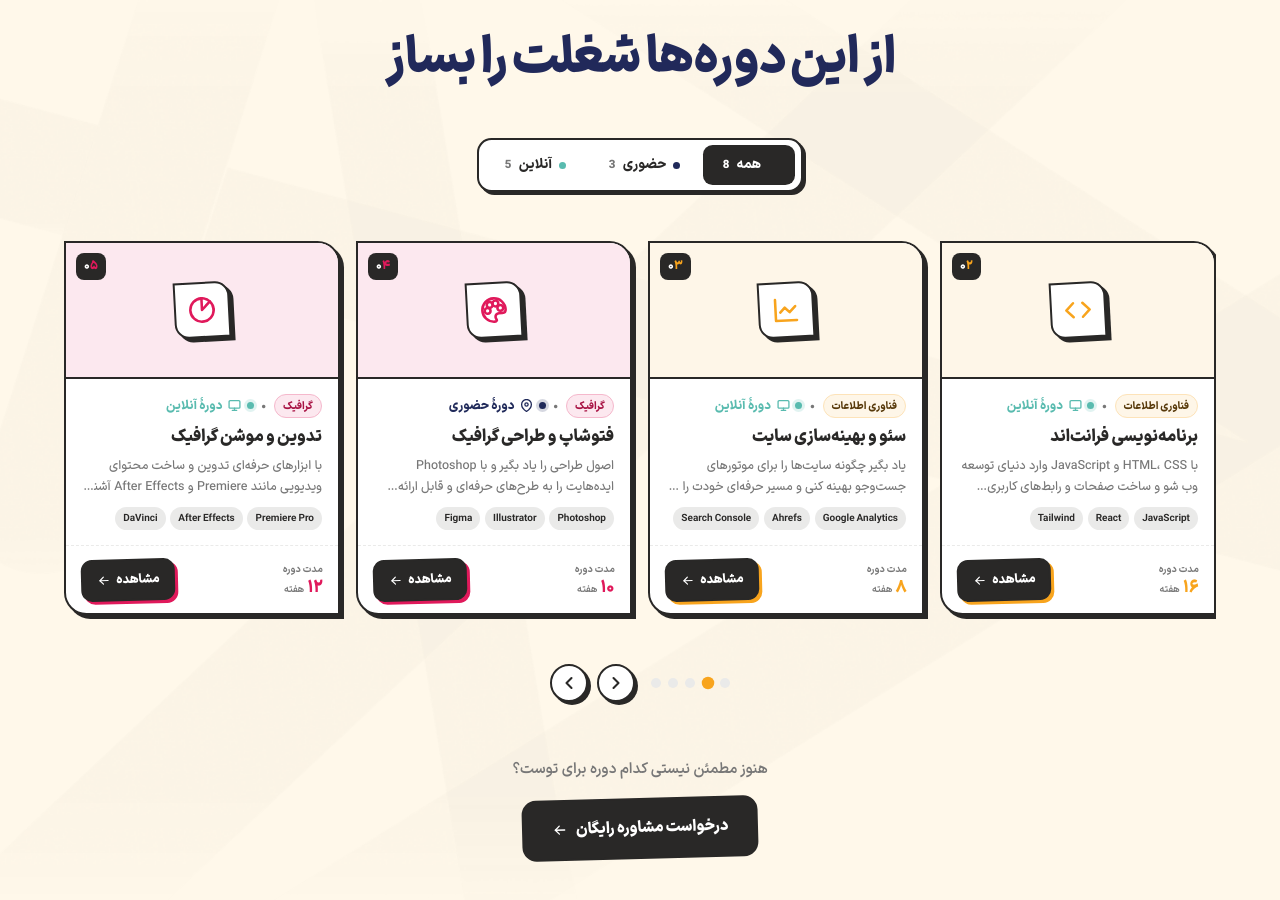
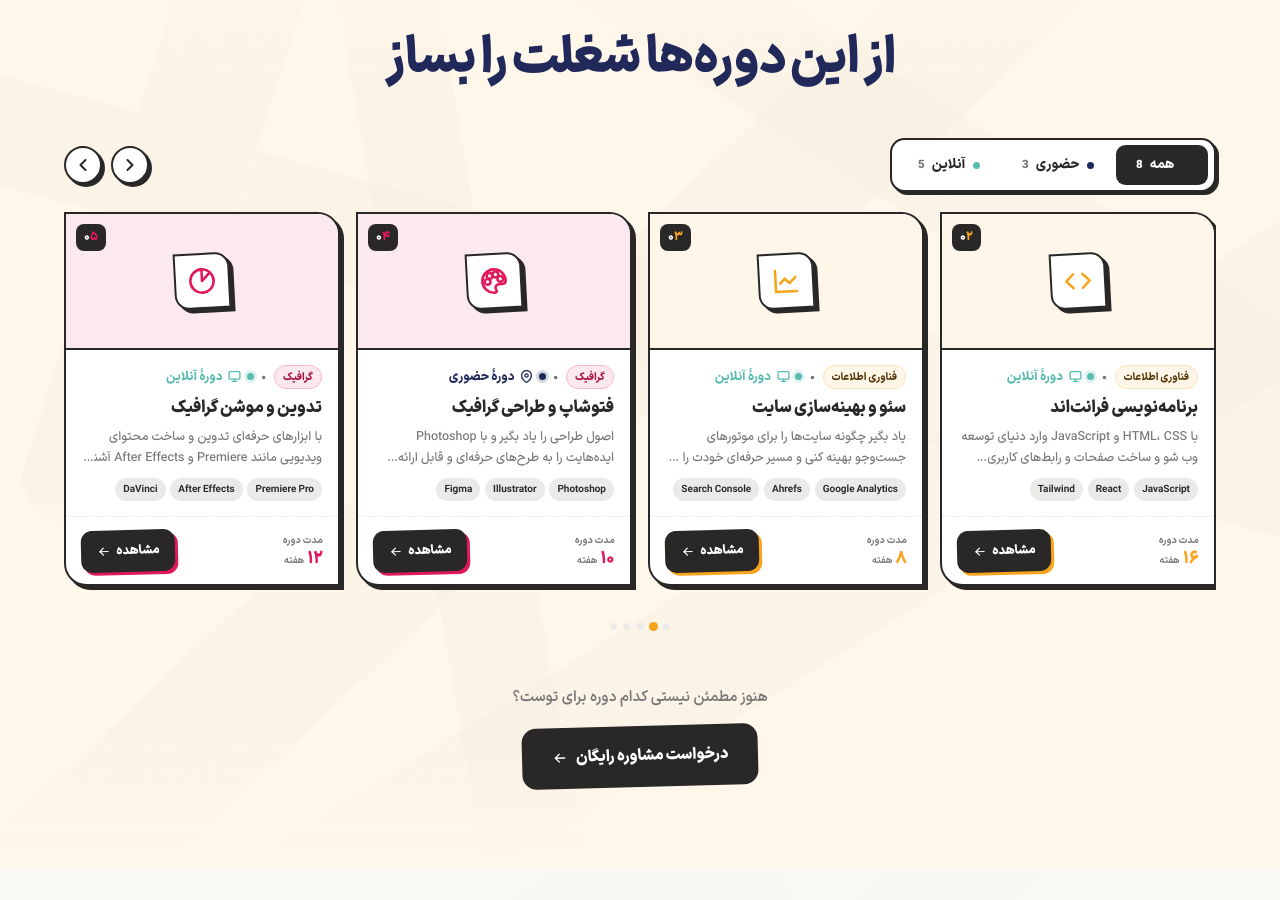
Before and after one commit to MohammadMehdiSadeghi/rokad-college, a React (Vite) app: page / in a window 1280 px wide. Shown: the part 3320-4220 px from the top of the page. Built offline with nearby package versions, Linux system fonts and the light colour scheme; the HTML template or start-up script is replaced by a standard one; a web font is replaced by a local one.

Commit message:
courses: filters right arrows left dots centered small

```diff
--- a/src/index.css
+++ b/src/index.css
@@ -2521,19 +2521,21 @@ a:focus-visible, button:focus-visible {
 .v2-track { display: flex; gap: 16px; transition: transform .5s cubic-bezier(.4,0,.2,1); will-change: transform; }
 .v2-slide { flex: 0 0 auto; }
 
-/* ---- Nav row ---- */
-.v2-nav {
-  display: flex; align-items: center; justify-content: center; gap: 1rem;
-  margin-top: 1.6rem;
-}
-.v2-dots { display: flex; gap: .45rem; }
+/* ---- Controls row (filters right + arrows left) ---- */
+.v2-controls {
+  display: flex; align-items: center; justify-content: space-between;
+  gap: 1rem; flex-wrap: wrap; margin-bottom: .6rem;
+}
+
+/* ---- Dots centered below carousel ---- */
+.v2-dots { display: flex; justify-content: center; gap: .4rem; margin-top: .8rem; }
 .v2-dot {
-  width: 10px; height: 10px; border-radius: 50%;
+  width: 7px; height: 7px; border-radius: 50%;
   background: var(--ink-light); border: none; padding: 0; cursor: pointer;
   transition: background .25s, transform .25s;
 }
 .v2-dot:hover { background: var(--ink-muted); transform: scale(1.15); }
-.v2-dot.active { background: var(--college); transform: scale(1.25); }
+.v2-dot.active { background: var(--college); transform: scale(1.3); }
 .v2-nav-arrows { display: flex; gap: .55rem; }
 .v2-icon-btn {
   display: flex; align-items: center; justify-content: center;
@@ -2659,7 +2661,6 @@ a:focus-visible, button:focus-visible {
 .v2-action .v2-btn svg { width: 14px; height: 14px; }
 
 /* ---- V3 Segmented filter (حضوری/آنلاین) ---- */
-.segbar { display: flex; justify-content: center; margin: 0 auto 2.4rem; }
 .segment {
   background: var(--white);
   border: 2px solid var(--ink);
@@ -4268,7 +4269,7 @@ a:focus-visible, button:focus-visible {
 /* --- صفحهٔ اصلی --- */
 @media (max-width: 600px) {
   /* فیلتر سگمنتی سکشن دوره‌ها: داخل خودش اسکرول افقی بگیرد */
-  .segbar { justify-content: flex-start; overflow-x: auto; padding-bottom: 6px; }
+  .segment { max-width: 100%; overflow-x: auto; padding-bottom: 6px; }
   /* کارت‌های لیستی دوره: کاور در موبایل کوتاه‌تر */
   .v2-cover { aspect-ratio: 16 / 9; }
   /* تیکر آمار: اعداد و فونت فشرده‌تر */
--- a/src/pages/Home/sections/Courses/index.jsx
+++ b/src/pages/Home/sections/Courses/index.jsx
@@ -194,8 +194,8 @@ export default function Courses() {
           <RotatedHeading words={"از این دوره‌ها شغلت را بساز"} className="t-section" color="var(--navy)" />
         </div>
 
-        {/* Segmented filter control */}
-        <div className="segbar">
+        {/* Controls row: filters (right/start) + arrows (left/end) */}
+        <div className="v2-controls">
           <div className="segment" role="tablist">
             {segs.map(function(s) {
               var isOn = filter === s.f;
@@ -213,6 +213,14 @@ export default function Courses() {
               );
             })}
           </div>
+          <div className="v2-nav-arrows">
+            <button className="v2-icon-btn" onClick={prev} aria-label="قبلی">
+              <Chevron right />
+            </button>
+            <button className="v2-icon-btn" onClick={next} aria-label="بعدی">
+              <Chevron />
+            </button>
+          </div>
         </div>
 
         {/* Course carousel (۴ در دید اول) */}
@@ -229,8 +237,7 @@ export default function Courses() {
           </div>
         </div>
 
-        {/* Nav row */}
-        <div className="v2-nav">
+        {/* Dots centered below carousel */}
         <div className="v2-dots">
           {Array.from({ length: dotCount }, function(_, i) {
             return (
@@ -242,15 +249,6 @@ export default function Courses() {
               />
             );
           })}
-          </div>
-          <div className="v2-nav-arrows">
-            <button className="v2-icon-btn" onClick={prev} aria-label="قبلی">
-              <Chevron right />
-            </button>
-            <button className="v2-icon-btn" onClick={next} aria-label="بعدی">
-              <Chevron />
-            </button>
-          </div>
         </div>
 
         {/* CTA footer */}
```
Lines whose indentation alone changed are shown as unchanged.
